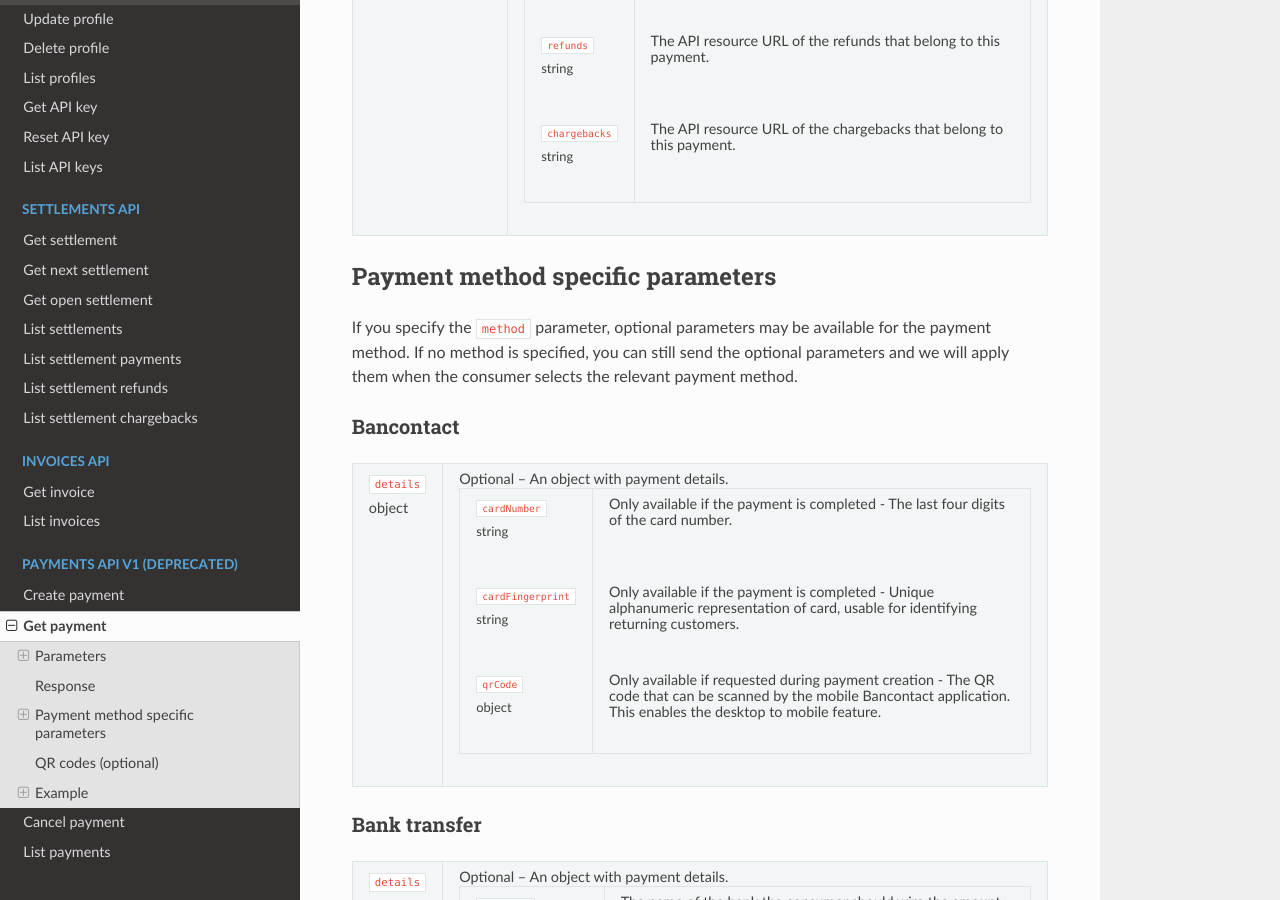
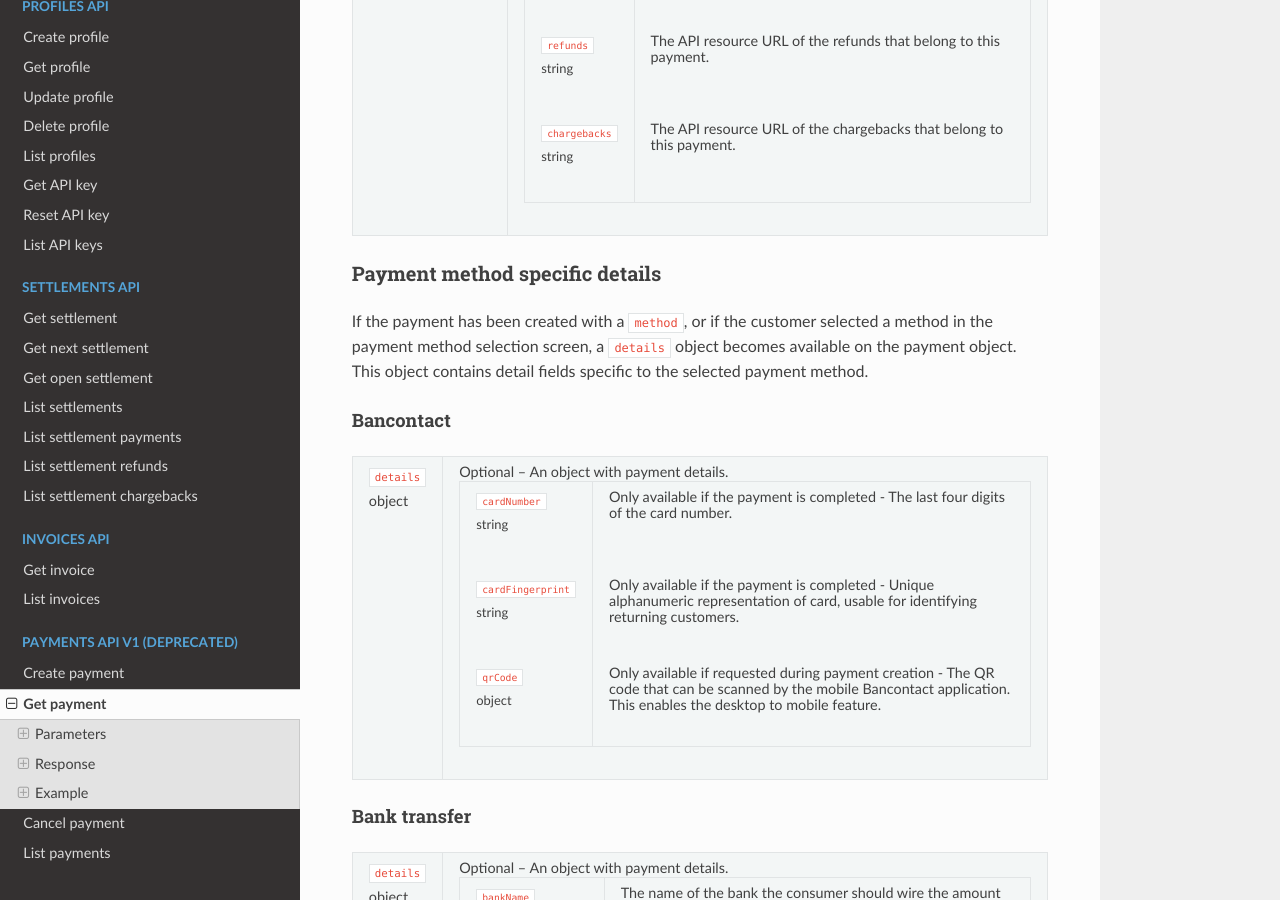
Before and after one commit to zsparal/api-documentation, a Sphinx documentation site: the page built from source/reference/v1/payments-api/get-payment.rst, in a window 1280 px wide and 900 px high, scrolled down 4328 px. Built offline with Sphinx 7.4.7 and the Read the Docs theme 2.0.0, drawn with Linux system fonts in a browser that asks for light colours.

Commit message:
Restructure payment method specific detail lists in Payments v1 reference

```diff
--- a/source/reference/v1/payments-api/get-payment.rst
+++ b/source/reference/v1/payments-api/get-payment.rst
@@ -239,14 +239,14 @@ Response
               | string
             - The API resource URL of the chargebacks that belong to this payment.
 
-Payment method specific parameters
-----------------------------------
-If you specify the ``method`` parameter, optional parameters may be available for the payment method. If no method is
-specified, you can still send the optional parameters and we will apply them when the consumer selects the relevant
-payment method.
+Payment method specific details
+^^^^^^^^^^^^^^^^^^^^^^^^^^^^^^^
+If the payment has been created with a ``method``, or if the customer selected a method in the payment method selection
+screen, a ``details`` object becomes available on the payment object. This object contains detail fields specific to the
+selected payment method.
 
 Bancontact
-^^^^^^^^^^
+""""""""""
 .. list-table::
    :widths: auto
 
@@ -272,7 +272,7 @@ Bancontact
               Bancontact application. This enables the desktop to mobile feature.
 
 Bank transfer
-^^^^^^^^^^^^^
+"""""""""""""
 .. list-table::
    :widths: auto
 
@@ -319,7 +319,7 @@ Bank transfer
               the payment instructions to be sent to.
 
 Belfius Pay Button
-^^^^^^^^^^^^^^^^^^
+""""""""""""""""""
 .. list-table::
    :widths: auto
 
@@ -344,7 +344,7 @@ Belfius Pay Button
             - Only available one banking day after the payment has been completed – ``GKCCBEBB``.
 
 Bitcoin
-^^^^^^^
+"""""""
 .. list-table::
    :widths: auto
 
@@ -375,7 +375,7 @@ Bitcoin
               clients and will cause such clients to prepare the transaction.
 
 Credit card
-^^^^^^^^^^^
+"""""""""""
 .. list-table::
    :widths: auto
 
@@ -434,7 +434,7 @@ Credit card
               Possible values: ``intra-eu`` ``other``
 
 Gift cards
-^^^^^^^^^^
+""""""""""
 .. list-table::
    :widths: auto
 
@@ -481,7 +481,7 @@ Gift cards
               was used to pay the remainder amount.
 
 iDEAL
-^^^^^
+"""""
 .. list-table::
    :widths: auto
 
@@ -505,7 +505,7 @@ iDEAL
             - Only available if the payment has been completed – The consumer's bank's BIC.
 
 ING Home'Pay
-^^^^^^^^^^^^
+""""""""""""
 .. list-table::
    :widths: auto
 
@@ -529,7 +529,7 @@ ING Home'Pay
             - Only available one banking day after the payment has been completed – ``BBRUBEBB``.
 
 KBC/CBC Payment Button
-^^^^^^^^^^^^^^^^^^^^^^
+""""""""""""""""""""""
 .. list-table::
    :widths: auto
 
@@ -553,7 +553,7 @@ KBC/CBC Payment Button
             - Only available one banking day after the payment has been completed – The consumer's bank's BIC.
 
 PayPal
-^^^^^^
+""""""
 .. list-table::
    :widths: auto
 
@@ -577,7 +577,7 @@ PayPal
             - PayPal's reference for the transaction, for instance ``9AL35361CF606152E``.
 
 paysafecard
-^^^^^^^^^^^
+"""""""""""
 .. list-table::
    :widths: auto
 
@@ -593,7 +593,7 @@ paysafecard
             - The consumer identification supplied when the payment was created.
 
 SEPA Direct Debit
-^^^^^^^^^^^^^^^^^
+"""""""""""""""""
 .. list-table::
    :widths: auto
 
@@ -662,7 +662,7 @@ SEPA Direct Debit
             - Only available for batch transactions – The original file reference that you've specified in your batch.
 
 SOFORT Banking
-^^^^^^^^^^^^^^
+""""""""""""""
 .. list-table::
    :widths: auto
 
@@ -686,7 +686,7 @@ SOFORT Banking
             - Only available if the payment has been completed – The consumer's bank's BIC.
 
 QR codes (optional)
--------------------
+^^^^^^^^^^^^^^^^^^^
 A QR code object with payment method specific values is available for certain payment methods if you pass the include
 ``details.qrCode`` to the resource endpoint.
 
```
